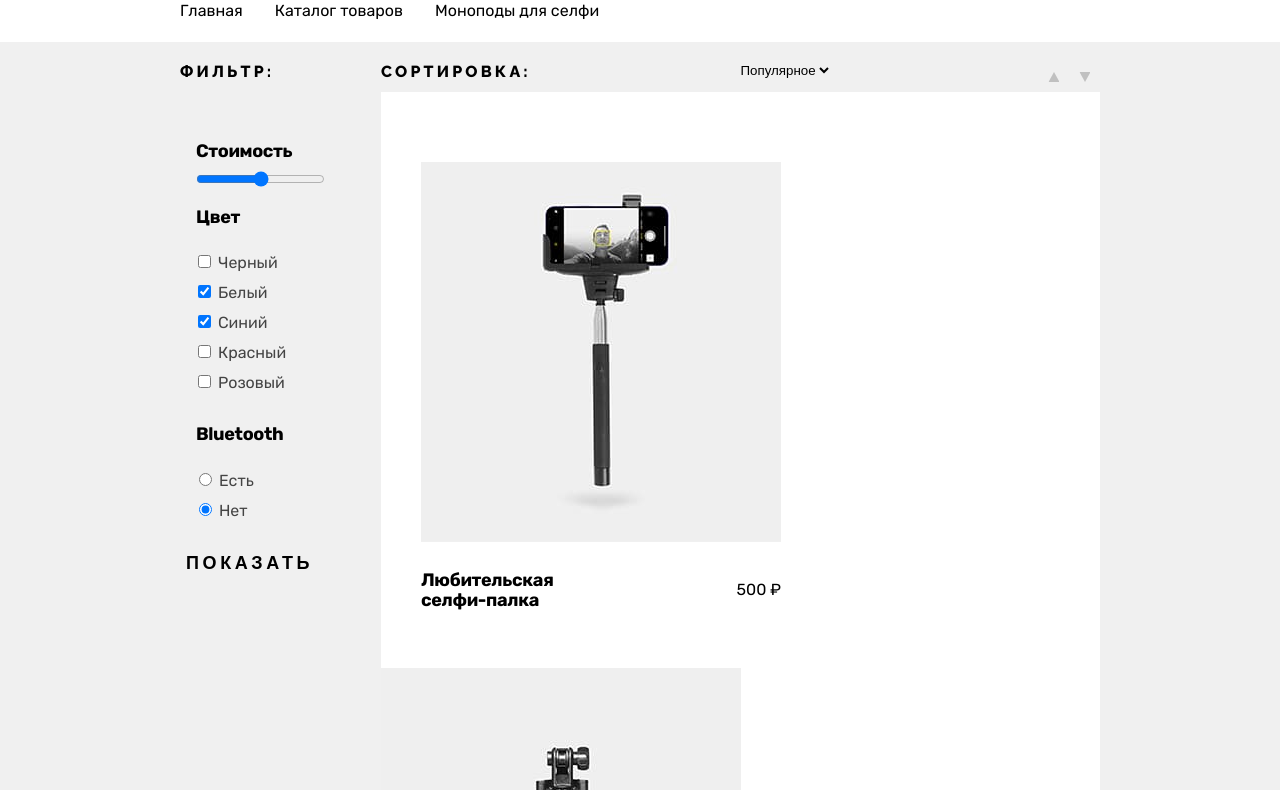
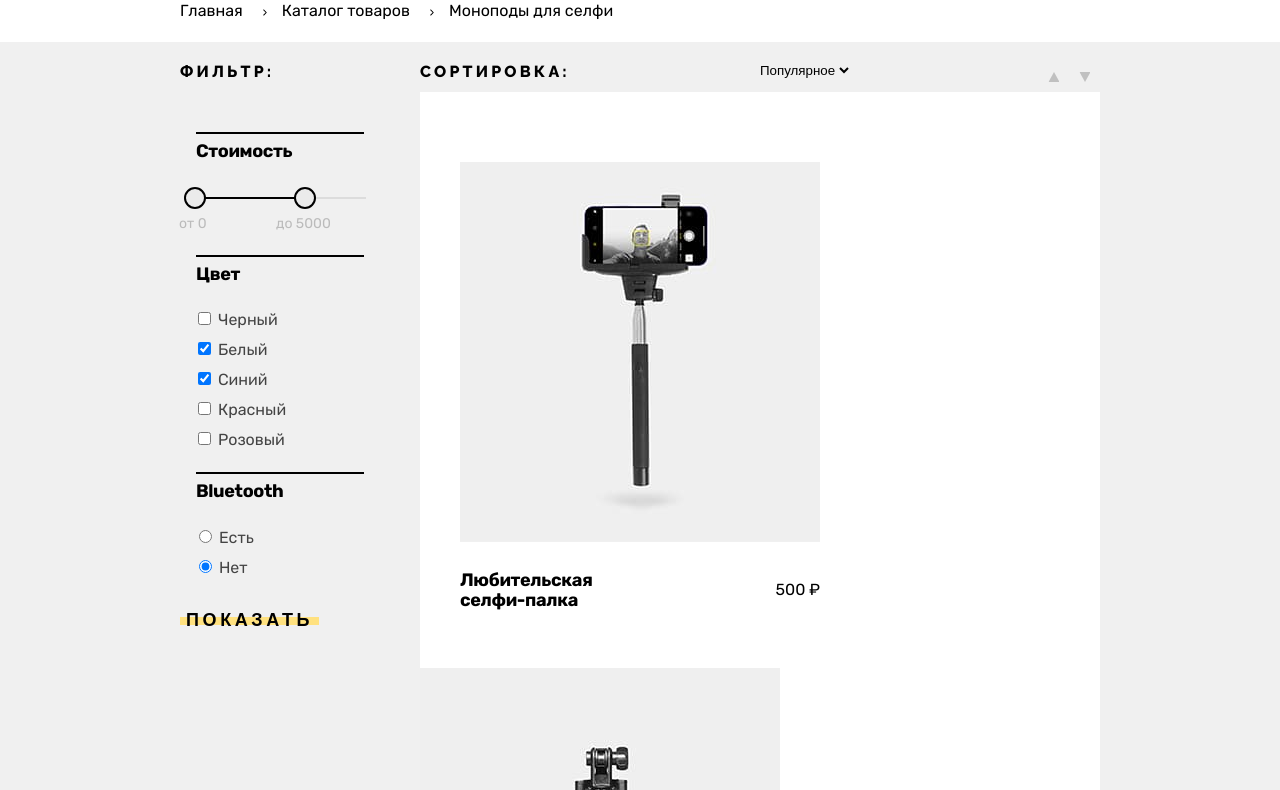
Before and after one commit to UladzimirPakladau/381941-device-36, a plain HTML site: page catalog.html in a window 1280 px wide. Shown: the part 367-1157 px from the top of the page. Drawn offline with Linux system fonts and the light colour scheme.

Commit message:
добавляет стили к фильтру

```diff
--- a/catalog.html
+++ b/catalog.html
@@ -26,7 +26,7 @@
         </div>
 
         <div class="user-navigation">
-          <a class="user-navigation-link" href="#">Войти</a>
+          <a class="user-navigation-link" href="#">Коля Петухов</a>
           <a class="user-navigation-exit-link visually-hidden" href="#">Выйти</a>
           <a class="user-navigation-link visually-hidden" href="#">Коля Петухов</a>
         </div>
@@ -91,11 +91,15 @@
         <div class="filter-wrapper">
           <h3 class="catalog-filter-heading">Фильтр:</h3>
           <form class="catalog-filter" action="https://echo.htmlacademy.ru/" method="get">
-            <fieldset class="catalog-filter-group">
-              <legend class="catalog-filter-title">Стоимость</legend>
-              <label class="catalog-filter-label">
-                <input class="price-filter-range" type="range" min="0" value="5000" max="10000" step="1" onchange="" />
-              </label>
+            <fieldset class="catalog-filter-group range">
+              <legend class="catalog-filter-title filter-title-price">Стоимость</legend>
+              <div class="catalog-filter-range-controls">
+                  <div class="catalog-filter-scale">
+                    <div class="catalog-filter-bar"></div>
+                  </div>
+                  <div class="range-toggle range-toggle-min"></div>
+                  <div class="range-toggle range-toggle-max"></div>
+              </div>
             </fieldset>
 
             <fieldset class="catalog-filter-group">
--- a/styles/style.css
+++ b/styles/style.css
@@ -992,11 +992,24 @@ header, main, .page-footer-wrapper, .subscribe-wrapper {
     margin: 0;
   }
 
+  /* Хлебные крошки */
+
+  .breadcrumbs-item:not(:last-child) .breadcrumbs-link:after {
+    content: '';
+    background-image: url(../img/misc/breadcrumb-arrow.svg);
+    width: 4px;
+    height: 7px;
+    display: inline-block;
+    background-size: contain;
+    margin-left: 20px;
+    background-repeat: no-repeat;
+  }
+
   .breadcrumbs {
     padding: 0;
     list-style: none;
     display: flex;
-    gap: 32px;
+    gap: 15px;
   }
 
   .breadcrumbs-link {
@@ -1006,6 +1019,7 @@ header, main, .page-footer-wrapper, .subscribe-wrapper {
     line-height: 20px;
     color: #000000;
     text-decoration: none;
+    position: relative;
   }
 
 
@@ -1023,6 +1037,7 @@ header, main, .page-footer-wrapper, .subscribe-wrapper {
 
   .catalog-filter {
     padding-top: 60px;
+    min-width: 200px;
   }
 
   .catalog-wrapper-outer {
@@ -1104,6 +1119,12 @@ header, main, .page-footer-wrapper, .subscribe-wrapper {
   .filter-button {
     background: inherit;
     border: none;
+    z-index: 4;
+  }
+
+  .filter-button:after {
+    z-index: -1;
+    top:8px;
   }
 
   .catalog-filter-title {
@@ -1375,3 +1396,85 @@ header, main, .page-footer-wrapper, .subscribe-wrapper {
     z-index: -1;
     top: 16px;
   }
+
+  .filter-title-price {
+    margin-bottom: 30px;
+  }
+
+  .range {
+    margin-bottom: 55px;
+  }
+
+  .catalog-filter-title:before {
+    width: 168px;
+    content: '';
+    height: 2px;
+    background-color: black;
+    display: block;
+    position: absolute;
+    bottom: 27px;
+}
+
+.catalog-filter-title {
+  position: relative;
+}
+
+/* ползунок фильтра */
+
+  .catalog-filter-scale {
+    width: 100%;
+    height: 2px;
+    background-color: #DCDCDC;
+  }
+
+  .catalog-filter-bar {
+    width: 110px;
+    height: 2px;
+    background-color: #000000;
+  }
+
+  .catalog-filter-range-controls {
+    position: relative;
+  }
+
+  .range-toggle-min {
+    background: #EBEBEB;
+    border: 2px solid #000000;
+    width: 18px;
+    height: 18px;
+    border-radius: 50px;
+    position: absolute;
+    top: -10px;
+    left: -10px;
+  }
+
+  .range-toggle-max {
+    background: #EBEBEB;
+    border: 2px solid #000000;
+    width: 18px;
+    height: 18px;
+    border-radius: 50px;
+    position: absolute;
+    top: -10px;
+    right: 50px;
+  }
+
+  .range-toggle-min:after {
+    content: 'от 0';
+    position: absolute;
+    min-width: 70px;
+    top: 20px;
+    left: -7px;
+    opacity: 0.3;
+    font-size: 14px;
+  }
+
+    .range-toggle-max:after {
+    content: 'до 5000';
+    position: absolute;
+    min-width: 70px;
+    top: 20px;
+    left: -20px;
+    opacity: 0.3;
+    font-size: 14px;
+  }
```
Also changed, not shown: img/misc/breadcrumb-arrow.svg (added).
